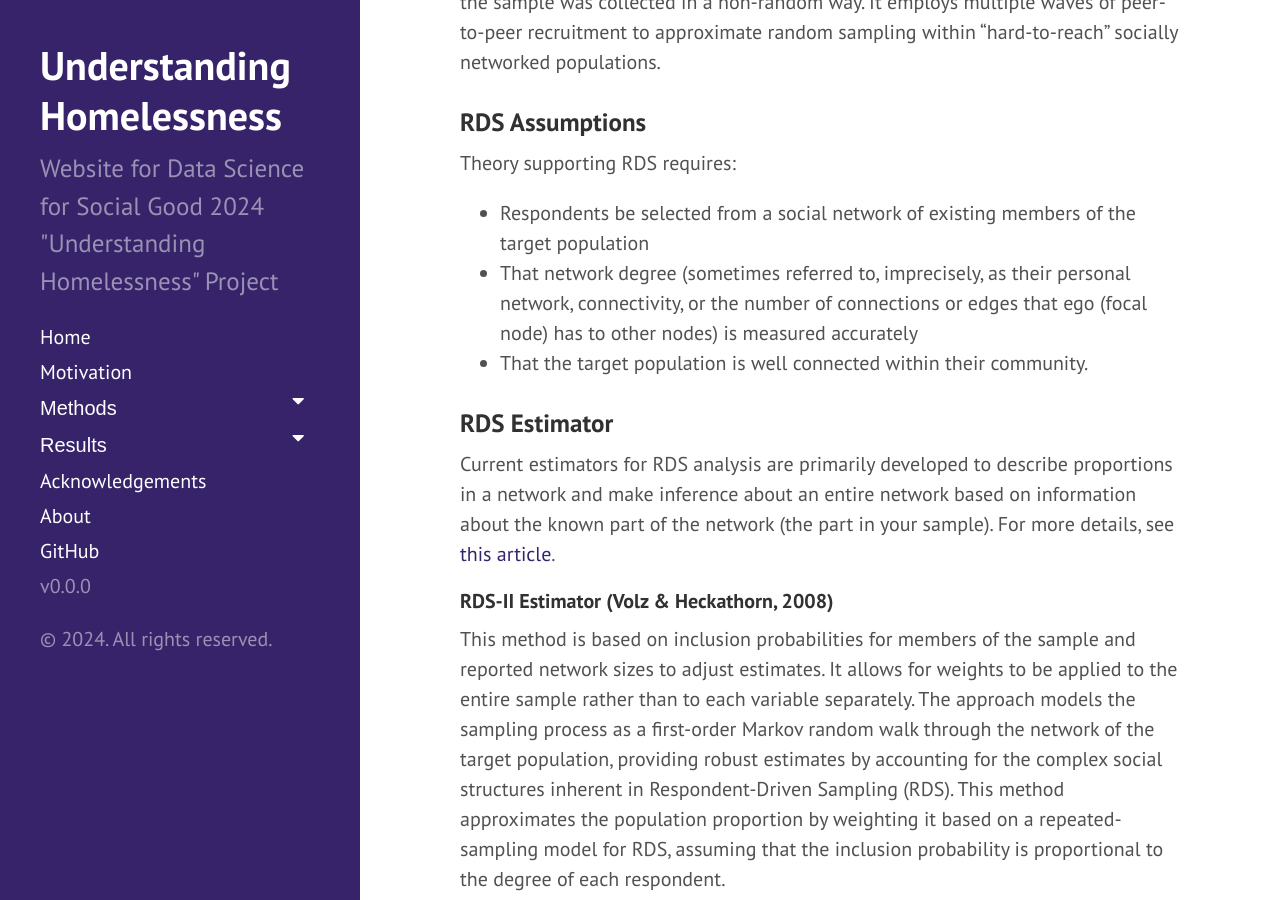
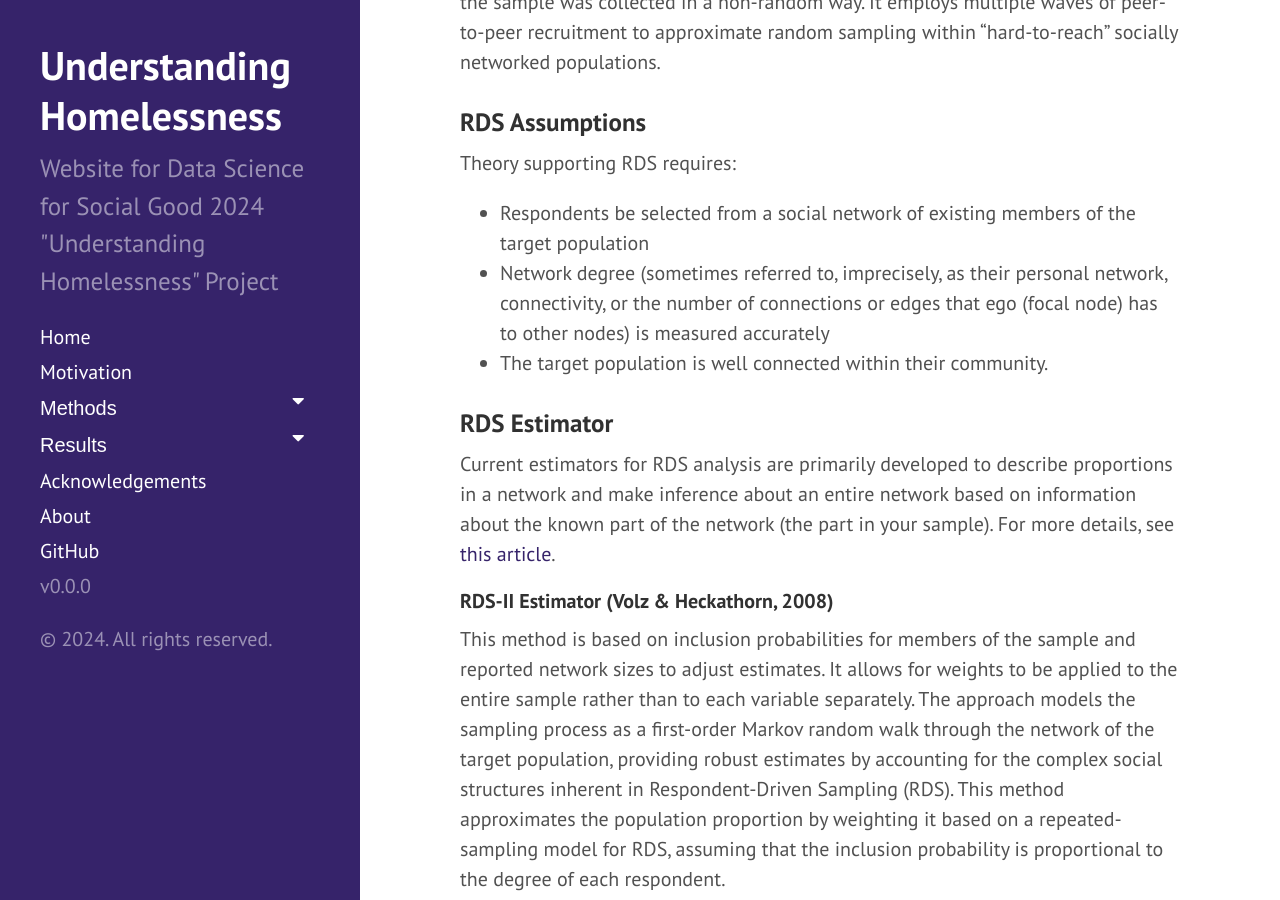
Before and after one commit to uwescience/DSSG2024_Understanding_Homelessness, a Jekyll site: the page built from method2.md, in a window 1280 px wide and 900 px high, scrolled down 440 px. Built offline with Jekyll 4.4.1, drawn with Linux system fonts in a browser that asks for light colours.

Commit message:
Update method2.md

```diff
--- a/method2.md
+++ b/method2.md
@@ -11,8 +11,8 @@ Respondent Driven Sampling (RDS) is a method both for data collection and for st
 
 Theory supporting RDS requires:
 - Respondents be selected from a social network of existing members of the target population
-- That network degree (sometimes referred to, imprecisely, as their personal network, connectivity, or the number of connections or edges that ego (focal node) has to other nodes) is measured accurately
-- That the target population is well connected within their community.
+- Network degree (sometimes referred to, imprecisely, as their personal network, connectivity, or the number of connections or edges that ego (focal node) has to other nodes) is measured accurately
+- The target population is well connected within their community.
 
 ### RDS Estimator
 
@@ -70,7 +70,7 @@ Ensuring informed consent and maintaining participant confidentiality were param
 1. **Data Protection:** Personal identifiers were removed from the dataset to maintain confidentiality. Unique identifiers were used to track responses while ensuring that individual identities were protected.
 2. **Secure Storage:** All data were stored in encrypted files and secured servers to prevent unauthorized access.
 
-## Survey Administration
+### Survey Administration
 
 - **Survey Administration:**
   - Volunteers administered the survey using Qualtrics.
@@ -86,7 +86,7 @@ Ensuring informed consent and maintaining participant confidentiality were param
   - Two bus tickets for participants in hard-to-access locations.
 
 
-## Survey Duration and Locations
+### Survey Duration and Locations
 
 Data collection began in late April and concluded in early June, lasting just over a month. Volunteers and site managers were active at eleven distinct site locations.
 
@@ -113,7 +113,7 @@ The specific functions used in our analysis include:
 
 For additional details, you can visit the [RDS Package Documentation](https://www.rdocumentation.org/packages/RDS/versions/0.9-9).
 
-##### Data Weighting and Adjustment
+#### Data Weighting and Adjustment
 
 To ensure that the results were representative of the target population, data weighting and adjustment were applied.
 
```
